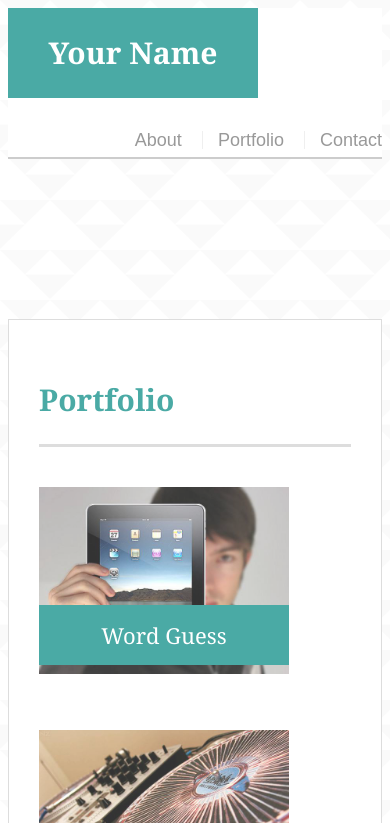
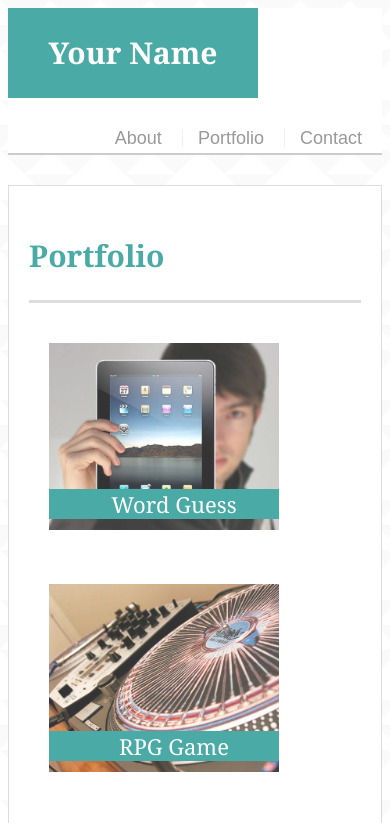
Before and after one commit to sreeveena/Responsive-Portfolio, a plain HTML site: page portfolio.html in a window 390 px wide. Shown: the top 823 px of the page. Drawn offline with Linux system fonts and the light colour scheme.

Commit message:
fixed media screen.

```diff
--- a/assets/css/style.css
+++ b/assets/css/style.css
@@ -182,6 +182,7 @@ body {
 
   #contact-form ul {
     margin-bottom: 20px;
+    list-style-type: none;
   }
 
   #contact-form li {
@@ -217,24 +218,56 @@ body {
     background: #4aaaa5;
     border: 0 none;
   }
+/* media screen size 980px */
+ @media screen and (max-width: 980px){
 
- @media screen and (max-width: 980px){
-    body {
-      font-family: Arial, "Helvetica Neue", Helvetica, sans-serif;
-      font-size: 18px;
-      line-height: 34px;
-      color: #777777;
-      background: url("../images/triangle-mosaic.jpeg");
+   body{
+     line-height: 30px;
+   }
+  nav{
+    padding-right: 20px;
+  }
+   .main-section{
+     padding: 20px;
+   }
+   /* portfolio */
+   .work{
+     width: 300px;
+     padding-left: 50px;
+   }
+  }
+/* media screen size 768px */
+  @media screen and (max-width:768px){
+    body{
+      line-height: 30px;
+    }
+   nav{
+     padding-right: 20px;
+   }
+    .main-section{
+      padding: 20px;
+    }
+    /* portfolio */
+    .work{
+      width: 300px;
+      padding-left: 50px;
     }
   }
-
-  @media screen and (max-width:768px){
-
-  }
-
+/* media screen size 640px */
   @media screen and (max-width: 640px){
     #masthead {
       position: static;
+    }
+    #main-container{
+      padding-top: 0px;
+    }
+    .work{
+      width: 250px;
+      padding-left: 20px;
+    }
+    .work h3{
+      font-weight: 10px;
+      line-height: 0px;
 
     }
   }
```
